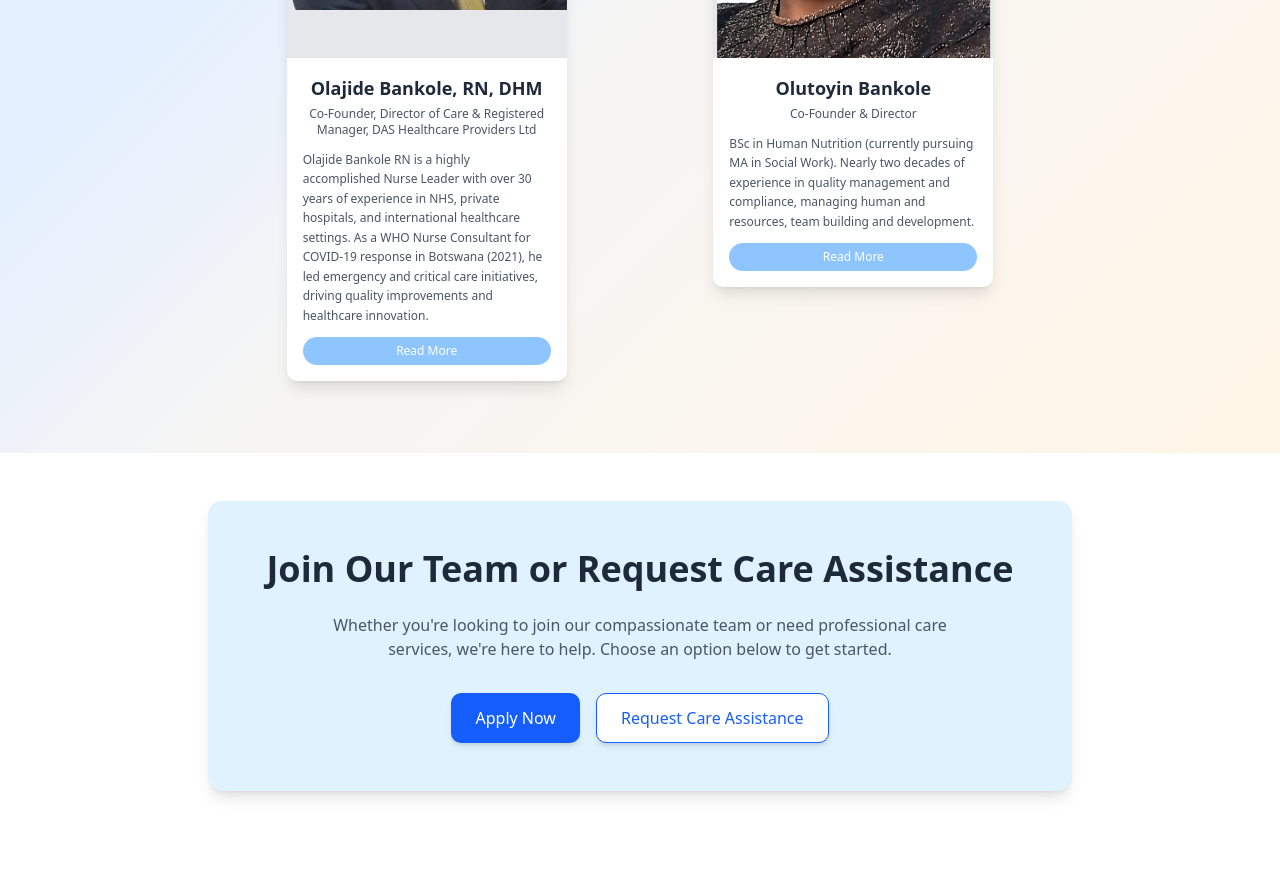
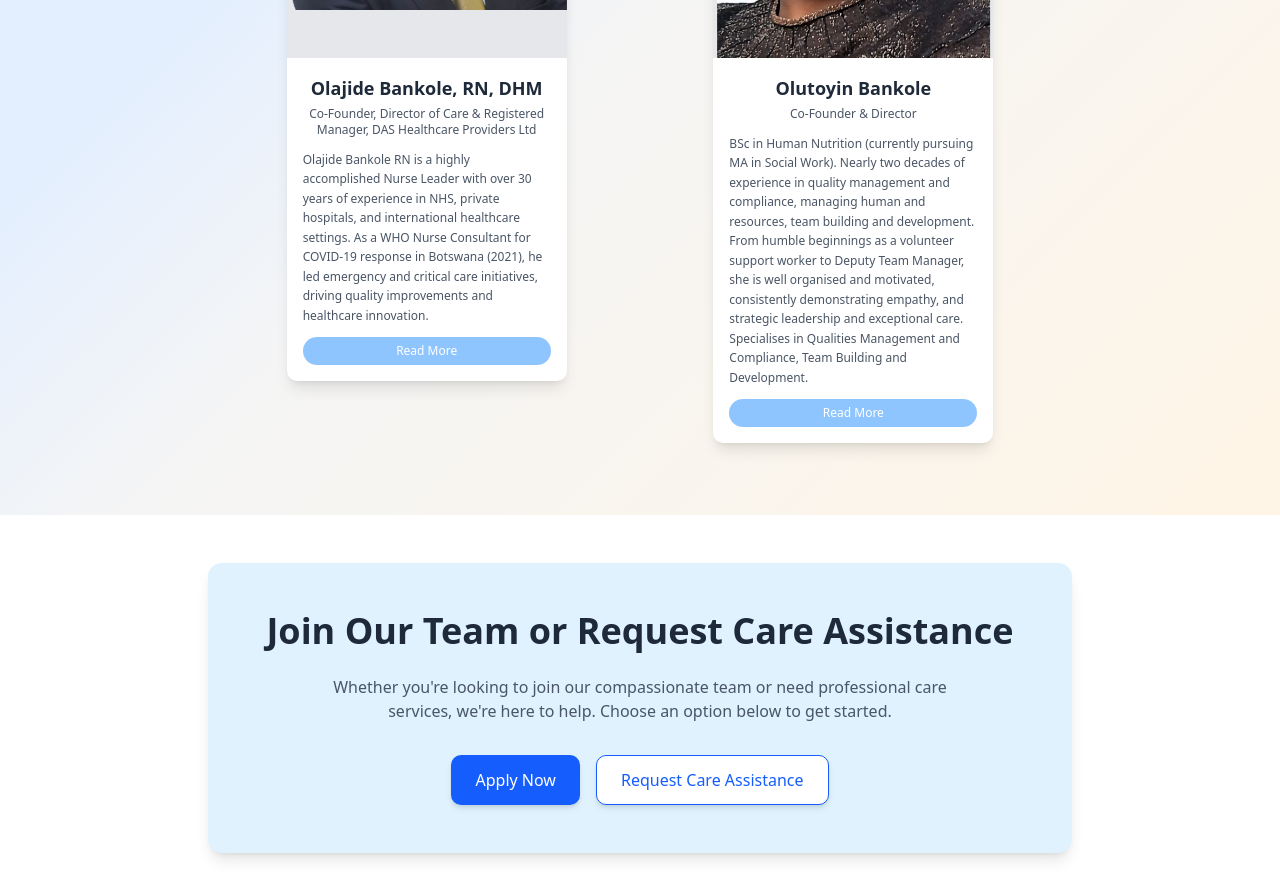
Before and after one commit to ABRWebNApps/Das-healthcare, a Next.js app: page /about in a window 1280 px wide. Shown: the part 3200-4086 px from the top of the page. Built offline with nearby package versions, Linux system fonts and the light colour scheme; no server answers.

Commit message:
fix(Management.tsx): resolve missing bio property TypeScript error

```diff
--- a/components/Management.tsx
+++ b/components/Management.tsx
@@ -122,8 +122,8 @@ const MeetOurTeam = () => {
       role: "Co-Founder & Director",
       image: "/ladyprofilepic.jpeg", // Path relative to public folder
       shortBio:
-        "BSc in Human Nutrition (currently pursuing MA in Social Work). Nearly two decades of experience in quality management and compliance, managing human and resources, team building and development.",
-      bio: "BSc in Human Nutrition (currently pursuing MA in Social Work). Nearly two decades of experience in quality management and compliance, managing human and resources, team building and development. From humble beginnings as a volunteer support worker to Deputy Team Manager, she is well organised and motivated, consistently demonstrating empathy, and strategic leadership and exceptional care. Specialises in Qualities Management and Compliance, Team Building and Development.",
+        "BSc in Human Nutrition (currently pursuing MA in Social Work). Nearly two decades of experience in quality management and compliance, managing human and resources, team building and development. From humble beginnings as a volunteer support worker to Deputy Team Manager, she is well organised and motivated, consistently demonstrating empathy, and strategic leadership and exceptional care. Specialises in Qualities Management and Compliance, Team Building and Development.",
+      bio: "",
     },
   ];
 
```
